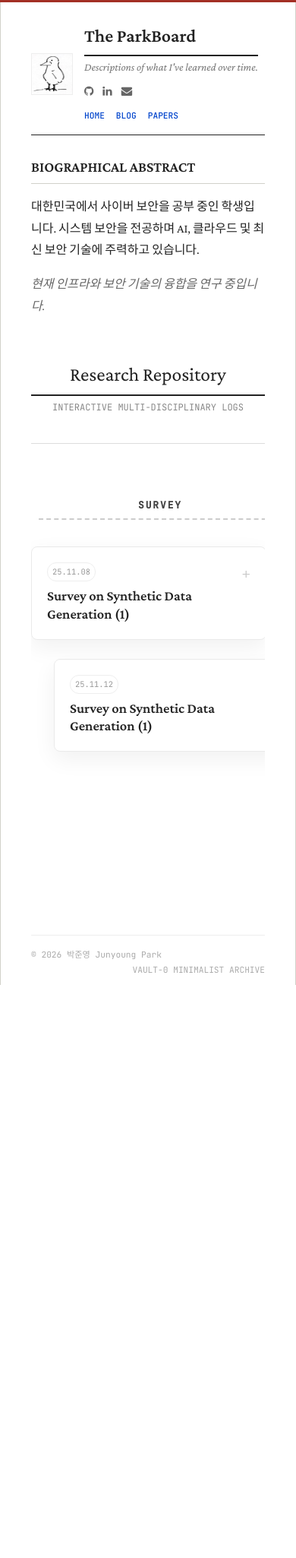
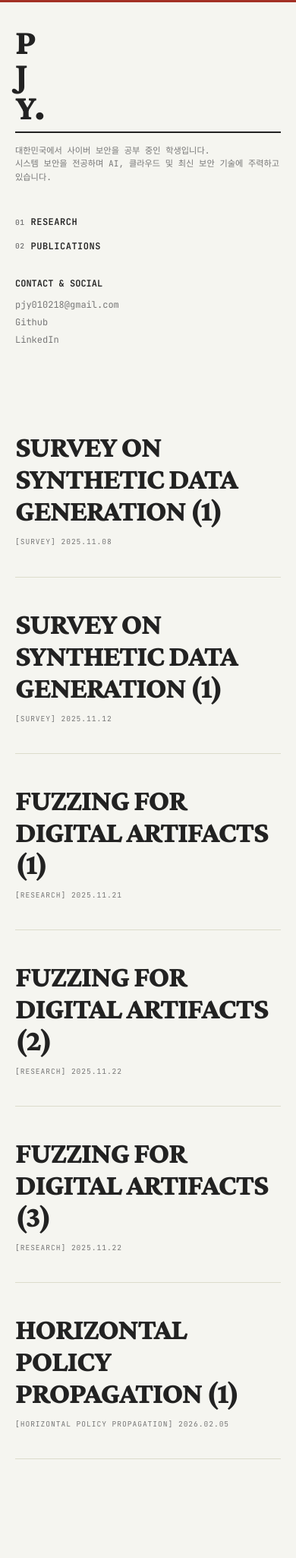
Before and after one commit to pjy010218/pjy010218.github.io, a Jekyll site: the page built from index.md, in a window 390 px wide. Shown: the whole page at 76% size. Built offline with Jekyll 4.4.1, drawn with Linux system fonts in a browser that asks for light colours; before the commit the page ends 1296 px from its top, so only the background shows below that.

Commit message:
feat(design): implement massive academic accordion typography layout

```diff
--- a/_layouts/default.html
+++ b/_layouts/default.html
@@ -22,96 +22,154 @@
     <link rel="shortcut icon" type="image/x-icon" href="{{ site.favicon | absolute_url }}">
     <meta http-equiv="cleartype" content="on">
 
-    {% if site.tags != "" %}
-      {% include collecttags.html %}
-    {% endif %}
+    <!-- Academic & Editorial Fonts -->
+    <link rel="preconnect" href="https://fonts.googleapis.com">
+    <link rel="preconnect" href="https://fonts.gstatic.com" crossorigin>
+    <link href="https://fonts.googleapis.com/css2?family=Crimson+Pro:ital,wght@0,300;0,400;0,600;0,800;1,400&family=JetBrains+Mono:wght@300;400;600&display=swap" rel="stylesheet">
 
     <style>
-      /* Vault-0 Minimalist Theme Overrides */
-      body { background-color: #f5f5f0; margin: 0; color: #222; font-family: 'Crimson Pro', serif; }
-
-      .journal-container {
-        max-width: 780px;
-        margin: 0 auto;
-        background: #ffffff;
-        min-height: 100vh;
-        padding: 30px 40px;
-        border-left: 1px solid #d1d1ca;
-        border-right: 1px solid #d1d1ca;
-        box-sizing: border-box;
+      :root {
+        --color-bg: #f5f5f0;
+        --color-text: #222222;
+        --color-sub: #777777;
+        --color-border: #dcdccb;
+        --color-accent: #000000;
+        --font-serif: 'Crimson Pro', serif;
+        --font-mono: 'JetBrains Mono', monospace;
       }
 
-      /* 간결한 헤더 구성 */
-      header {
-        border-bottom: 1.5px solid #222;
-        margin-bottom: 30px;
-        padding-bottom: 15px;
+      body {
+        background-color: var(--color-bg);
+        color: var(--color-text);
+        margin: 0;
+        font-family: var(--font-serif);
+        overflow-x: hidden;
+        -webkit-font-smoothing: antialiased;
+      }
+
+      .academic-layout {
+        display: flex;
+        min-height: 100vh;
+        width: 100%;
+        box-sizing: border-box;
+        padding: 50px 60px;
+      }
+
+      /* Fixed Minimal Left Rail */
+      .sidebar {
+        width: 250px;
+        flex-shrink: 0;
+        display: flex;
+        flex-direction: column;
+        justify-content: space-between;
+        position: sticky;
+        top: 50px;
+        height: calc(100vh - 100px);
+        font-family: var(--font-mono);
+        font-size: 0.75rem;
+        line-height: 1.6;
+      }
+
+      .sidebar-top h1 {
+        font-family: var(--font-serif);
+        font-size: 3rem;
+        margin: 0 0 15px 0;
+        font-weight: 800;
+        line-height: 0.9;
+        letter-spacing: -1px;
+      }
+
+      .sidebar-top h1 a {
+        color: var(--color-text);
+        text-decoration: none;
+      }
+
+      .sidebar-desc {
+        color: var(--color-sub);
+        margin-bottom: 40px;
+        font-size: 0.7rem;
+      }
+
+      .sidebar-nav {
+        display: flex;
+        flex-direction: column;
+        gap: 12px;
+      }
+
+      .sidebar-nav a {
+        color: var(--color-text);
+        text-decoration: none;
+        text-transform: uppercase;
+        font-weight: 600;
         display: flex;
         align-items: center;
-        gap: 15px;
+        gap: 8px;
+        transition: opacity 0.2s;
+        letter-spacing: 0.5px;
       }
-      .header-image img { width: 55px; height: 55px; border: 1px solid #eee; flex-shrink: 0; }
 
-      .header-content h1 { font-size: 1.5rem; margin: 0; font-weight: 600; line-height: 1.2; }
-      .header-content h1 a { color: #222; text-decoration: none; }
-      .header-content p { font-style: italic; color: #777; margin: 2px 0 6px 0; font-size: 0.9rem; }
+      .sidebar-nav a:hover { opacity: 0.5; }
+      .sidebar-nav a span { color: var(--color-sub); font-size: 0.6rem; }
 
-      /* SNS 링크 스타일 지정 */
-      .social-links { display: flex; gap: 12px; margin-bottom: 8px; font-size: 0.9rem; }
-      .social-links a { color: #666; text-decoration: none; transition: color 0.2s; }
-      .social-links a:hover { color: #0044cc; }
+      .sidebar-bottom {
+        display: flex;
+        flex-direction: column;
+        gap: 4px;
+      }
 
-      .nav-links { font-family: 'JetBrains Mono', monospace; display: flex; gap: 15px; font-size: 0.7rem; text-transform: uppercase; }
-      .nav-links a { color: #0044cc; text-decoration: none; font-weight: 500; }
-      .nav-links a:hover { text-decoration: underline; }
+      .sidebar-bottom a {
+        color: var(--color-sub);
+        text-decoration: none;
+      }
 
-      /* 푸터 미니멀화 */
-      footer {
-        margin-top: 60px;
-        border-top: 1px solid #eee;
-        padding-top: 15px;
-        font-family: 'JetBrains Mono', monospace;
-        font-size: 0.7rem;
-        color: #aaa;
+      .sidebar-bottom a:hover { color: var(--color-text); }
+
+      /* Right Content Area */
+      .main-content {
+        flex: 1;
+        padding-left: 60px;
+        display: flex;
+        flex-direction: column;
+      }
+
+      @media (max-width: 900px) {
+        .academic-layout { flex-direction: column; padding: 30px 20px; }
+        .sidebar { width: 100%; height: auto; position: relative; top: 0; margin-bottom: 50px; }
+        .sidebar-bottom { margin-top: 30px; }
+        .main-content { padding-left: 0; }
       }
     </style>
   </head>
 
   <body class="layout--{{ page.layout | default: layout.layout }}">
-    <div class="journal-container">
-
-      <header>
-        <div class="header-image">
-          <a href="{{ '/' | absolute_url }}">
-            <img src="{{ site.favicon }}" alt="Logo">
-          </a>
-        </div>
-        <div class="header-content">
-          <h1><a href="{{ '/' | absolute_url }}">{{ site.title }}</a></h1>
-          <p>{{ site.description }}</p>
-
-          <div class="social-links">
-            <a href="https://github.com/pjy010218" target="_blank" title="Github"><i class="fa fa-github"></i></a>
-            <a href="https://www.linkedin.com/in/준영-박-0414623a0/" target="_blank" title="LinkedIn"><i class="fa fa-linkedin"></i></a>
-            <a href="mailto:pjy010218@gmail.com" title="Email"><i class="fa fa-envelope"></i></a>
+    <div class="academic-layout">
+      <!-- Mega Style Left Minimal Intro -->
+      <aside class="sidebar">
+        <div class="sidebar-top">
+          <h1><a href="{{ '/' | absolute_url }}">P<br>J<br>Y.</a></h1>
+          <div class="sidebar-desc">
+            대한민국에서 사이버 보안을 공부 중인 학생입니다.<br>
+            시스템 보안을 전공하며 AI, 클라우드 및 최신 보안 기술에 주력하고 있습니다.
           </div>
 
-          <nav class="nav-links">
-            <a href="{{ '/' | relative_url }}">Home</a>
-            <a href="{{ '/blog/' | relative_url }}">Blog</a>
-            <a href="{{ '/papers/' | relative_url }}">Papers</a>
+          <nav class="sidebar-nav">
+            <a href="{{ '/' | relative_url }}"><span>01</span> Research</a>
+            <a href="{{ '/papers/' | relative_url }}"><span>02</span> Publications</a>
           </nav>
         </div>
-      </header>
 
-      <main>
+        <div class="sidebar-bottom">
+          <span style="color: var(--color-text); font-weight: 600; margin-bottom: 5px;">CONTACT & SOCIAL</span>
+          <a href="mailto:pjy010218@gmail.com">pjy010218@gmail.com</a>
+          <a href="https://github.com/pjy010218" target="_blank">Github</a>
+          <a href="https://www.linkedin.com/in/준영-박-0414623a0/" target="_blank">LinkedIn</a>
+        </div>
+      </aside>
+
+      <!-- Cascading Content Right Area -->
+      <main class="main-content">
         {{ content }}
       </main>
-
-      <footer>
-        <span>&copy; {{ site.time | date: '%Y' }} {{ site.author.name }}</span>
-        <span style="float: right; text-transform: uppercase;">Vault-0 Minimalist Archive</span>
-      </footer>
     </div>
 
     <script src="{{ '/compressed.js' | absolute_url }}"></script>
--- a/index.md
+++ b/index.md
@@ -1,219 +1,159 @@
 ---
 layout: home
 ---
+<div class="research-megalith">
+  {% assign research_logs = site.papers | sort: "date" | reversed %}
 
-<section class="intro-section" style="margin-bottom: 60px;">
-    <h2 style="font-size: 1.2rem; text-transform: uppercase; border-bottom: 1px solid #d1d1ca;">Biographical Abstract</h2>
-    <p>
-        대한민국에서 사이버 보안을 공부 중인 학생입니다.
-        시스템 보안을 전공하며 AI, 클라우드 및 최신 보안 기술에 주력하고 있습니다.
-    </p>
-    <p style="font-style: italic; color: #666; margin-top: 10px;">
-        현재 인프라와 보안 기술의 융합을 연구 중입니다.
-    </p>
-</section>
+  {% for log in research_logs %}
+    {% assign title_len = log.title | size %}
+    {% if title_len < 15 %}
+       {% assign fsize = "clamp(4.5rem, 9vw, 8rem)" %}
+       {% assign lh = "0.9" %}
+    {% elsif title_len < 30 %}
+       {% assign fsize = "clamp(3.5rem, 7vw, 6rem)" %}
+       {% assign lh = "1" %}
+    {% elsif title_len < 55 %}
+       {% assign fsize = "clamp(2.5rem, 5vw, 4rem)" %}
+       {% assign lh = "1.05" %}
+    {% else %}
+       {% assign fsize = "clamp(1.8rem, 3.5vw, 3rem)" %}
+       {% assign lh = "1.15" %}
+    {% endif %}
 
-<section class="research-board">
-  <div style="margin-bottom: 40px; text-align: center; border-bottom: 1px solid #ddd; padding-bottom: 20px;">
-    <h2 style="font-family: 'Crimson Pro', serif; font-size: 1.6rem; color: #222; margin: 0; font-weight: 500;">
-      Research Repository
-    </h2>
-    <p style="font-family: 'JetBrains Mono', monospace; font-size: 0.75rem; color: #888; text-transform: uppercase; margin-top: 5px;">
-      Interactive Multi-Disciplinary Logs
-    </p>
-  </div>
+    <details class="mega-log">
+      <summary class="mega-title" style="font-size: {{ fsize }}; line-height: {{ lh }};">
+         <span class="mega-text">{{ log.title | upcase }}</span>
+         <span class="mega-meta">[{{ log.tags | first | default: 'LOG' | upcase }}] {{ log.date | date: "%Y.%m.%d" }}</span>
+      </summary>
+      <div class="mega-content markdown-body">
+         {{ log.content }}
+      </div>
+    </details>
+  {% endfor %}
 
-  {% assign all_tags = "" %}
-  {% for log in site.papers %}
-    {% assign first_tag = log.tags | first %}
-    {% if first_tag %}
-      {% unless all_tags contains first_tag %}
-        {% capture all_tags %}{{ all_tags }}{{ first_tag }}|{% endcapture %}
-      {% endunless %}
-    {% endif %}
-  {% endfor %}
-  {% assign unique_tags = all_tags | split: "|" %}
-
-  <div class="masonry-board">
-    {% for tag in unique_tags %}
-      <div class="tag-column">
-        <h3 class="tag-header">{{ tag | upcase }}</h3>
-        <div class="tag-logs-container">
-          {% for log in site.papers %}
-            {% assign current_first_tag = log.tags | first %}
-            {% if current_first_tag == tag %}
-              <details class="floating-log-card">
-                 <summary class="log-tab">
-                    <span class="log-date">{{ log.date | date: "%y.%m.%d"}}</span>
-                    <h4 class="log-title">{{ log.title }}</h4>
-                    <span class="expand-icon">+</span>
-                 </summary>
-                 <div class="log-content markdown-body">{{ log.content }}</div>
-              </details>
-            {% endif %}
-          {% endfor %}
-        </div>
-      </div>
-    {% endfor %}
-  </div>
-</section>
+  {% if research_logs.size == 0 %}
+    <h2 style="font-size: 3rem; text-align: right; margin-top: 100px; color: #aaa;">NO LOGS YET.</h2>
+  {% endif %}
+</div>
 
 <style>
-  .masonry-board {
+  .research-megalith {
     display: flex;
-    flex-wrap: nowrap;
-    gap: 30px;
-    align-items: flex-start;
-    overflow-x: auto;
-    padding: 20px 10px 80px 10px;
+    flex-direction: column;
+    padding-top: 20px;
+    padding-bottom: 100px;
   }
 
-  .tag-column {
-    flex: 1;
-    min-width: 320px;
-    display: flex;
-    flex-direction: column;
-    gap: 25px;
+  .mega-log {
+    border-bottom: 1px solid var(--color-border);
+    transition: margin 0.3s ease;
   }
 
-  .tag-header {
-    font-family: 'JetBrains Mono', monospace;
-    font-size: 0.8rem;
-    letter-spacing: 2px;
-    color: #444;
-    text-align: center;
-    border-bottom: 2px dashed #ccc;
-    padding-bottom: 10px;
-    margin-bottom: 10px;
-    position: sticky;
-    top: 0;
-    background: rgba(255, 255, 255, 0.9);
-    z-index: 10;
-    backdrop-filter: blur(4px);
+  /* Right-aligned staggered cascading visually */
+  .mega-log:nth-child(5n+1) .mega-title { padding-right: 0%; text-align: right; }
+  .mega-log:nth-child(5n+2) .mega-title { padding-right: 8%; text-align: right; }
+  .mega-log:nth-child(5n+3) .mega-title { padding-right: 3%; text-align: right; }
+  .mega-log:nth-child(5n+4) .mega-title { padding-right: 15%; text-align: right; }
+  .mega-log:nth-child(5n+5) .mega-title { padding-right: 5%; text-align: right; }
+
+  .mega-title {
+    display: block;
+    cursor: pointer;
+    list-style: none; /* Make details marker disappear */
+    padding: 2.5rem 0;
+    font-family: var(--font-serif);
+    font-weight: 800;
+    letter-spacing: -0.04em;
+    color: var(--color-text);
+    transition: color 0.2s ease, transform 0.2s ease;
+    position: relative;
+    word-break: keep-all;
+    overflow-wrap: break-word;
   }
 
-  .tag-logs-container {
-    display: flex;
-    flex-direction: column;
-    gap: 0; /* gap controlled by margins for staggering */
-  }
-
-  /* Irregular Floating Architecture */
-  .floating-log-card {
-    background: #fff;
-    border-radius: 8px;
-    box-shadow: 0 10px 30px rgba(0,0,0,0.06);
-    border: 1px solid #eaeaea;
-    margin-bottom: 25px;
-    transition: all 0.4s cubic-bezier(0.175, 0.885, 0.32, 1.275);
-    position: relative;
-    cursor: pointer;
-  }
-
-  /* Give them uneven margins to look floating/irregular */
-  .floating-log-card:nth-child(even) {
-    margin-left: 20px;
-    margin-right: -10px;
-  }
-
-  .floating-log-card:nth-child(odd) {
-    margin-left: -10px;
-    margin-right: 20px;
-  }
-
-  .floating-log-card:hover {
-    transform: translateY(-8px) scale(1.02);
-    box-shadow: 0 15px 35px rgba(0,0,0,0.12);
-    border-color: #aaa;
-    z-index: 5;
-  }
-
-  .log-tab {
-    padding: 20px;
-    list-style: none; /* hide native arrow */
-    display: flex;
-    flex-direction: column;
-    gap: 8px;
-    position: relative;
-    border-radius: 8px; /* match container */
-  }
-
-  .log-tab::-webkit-details-marker {
+  .mega-title::-webkit-details-marker {
     display: none;
   }
 
-  .log-date {
-    font-family: 'JetBrains Mono', monospace;
-    font-size: 0.65rem;
-    color: #999;
-    padding: 2px 6px;
-    border: 1px solid #eee;
-    border-radius: 12px;
-    width: max-content;
+  .mega-title:hover {
+    color: var(--color-sub);
+    transform: scale(0.98);
   }
 
-  .log-title {
-    font-family: 'Crimson Pro', serif;
-    font-size: 1.15rem;
-    margin: 0;
-    color: #222;
-    line-height: 1.3;
-    font-weight: 600;
+  .mega-meta {
+    display: block;
+    font-family: var(--font-mono);
+    font-size: clamp(0.6rem, 1vw, 0.8rem);
+    color: var(--color-sub);
+    letter-spacing: 0.1em;
+    margin-top: 15px;
+    font-weight: 400;
   }
 
-  .expand-icon {
-    position: absolute;
-    top: 20px;
-    right: 20px;
-    font-family: monospace;
-    font-size: 1.2rem;
-    color: #ccc;
-    transition: transform 0.3s ease;
+  /* When expanded, lock it cleanly */
+  .mega-log[open] {
+    margin: 40px 0;
+    border-bottom: none;
   }
 
-  .floating-log-card[open] .expand-icon {
-    transform: rotate(45deg);
-    color: #222;
+  .mega-log[open] .mega-title {
+    border-bottom: 2px dashed var(--color-border);
+    padding-bottom: 30px;
+    margin-bottom: 0px; /* spacing defined by content padding */
+    color: var(--color-accent);
   }
 
-  /* When opened, reset transforms to prevent cutoff and show full content nicely */
-  .floating-log-card[open] {
-    margin-left: 0;
-    margin-right: 0;
-    transform: none;
-    box-shadow: 0 5px 20px rgba(0,0,0,0.1);
-    z-index: 6;
+  /* Smooth appearance for log content */
+  .mega-content {
+    background: #ffffff;
+    padding: 3rem 4rem;
+    font-size: 1.15rem;
+    line-height: 1.8;
+    color: #333;
+    border: 1px solid var(--color-border);
+    border-top: none;
+    box-shadow: 0 15px 40px rgba(0,0,0,0.04);
+    animation: slideInDown 0.3s ease-out;
   }
 
-  .floating-log-card[open] .log-tab {
-    border-bottom: 1px dashed #eee;
-    border-bottom-left-radius: 0;
-    border-bottom-right-radius: 0;
+  .mega-content h1, .mega-content h2, .mega-content h3 {
+    font-family: var(--font-serif);
+    color: #111;
+    margin-top: 1.2em;
+    margin-bottom: 0.5em;
+    font-weight: 600;
+    letter-spacing: -0.02em;
   }
 
-  .log-content {
-    background: #fafaf8;
-    padding: 25px;
-    border-bottom-left-radius: 8px;
-    border-bottom-right-radius: 8px;
-    animation: fadeIn 0.4s ease-in-out;
+  .mega-content code {
+    font-family: var(--font-mono);
+    font-size: 0.9em;
+    background: #f0f0ea;
+    padding: 2px 5px;
+    border-radius: 3px;
   }
 
-  .log-content h1, .log-content h2, .log-content h3 {
-    font-family: 'Crimson Pro', serif;
-    color: #222;
-    margin-top: 1em;
-    margin-bottom: 0.5em;
+  .mega-content pre {
+    background: #f0f0ea;
+    padding: 20px;
+    border-radius: 5px;
+    overflow-x: auto;
   }
 
-  .log-content p {
-    font-size: 0.95rem;
-    line-height: 1.6;
-    color: #444;
+  @keyframes slideInDown {
+    from { opacity: 0; transform: translateY(-20px); }
+    to { opacity: 1; transform: translateY(0); }
   }
 
-  @keyframes fadeIn {
-    from { opacity: 0; transform: translateY(-5px); }
-    to { opacity: 1; transform: translateY(0); }
+  /* Mobile scaling adjustments */
+  @media (max-width: 900px) {
+    .mega-log:nth-child(n) .mega-title {
+       padding-right: 0%;
+       text-align: left; /* Shift to left align on mobile for readability */
+    }
+    .mega-content {
+       padding: 2rem 1.5rem;
+       font-size: 1rem;
+    }
   }
 </style>
```
Also changed, not shown: papers.md (+33 -17 lines).
